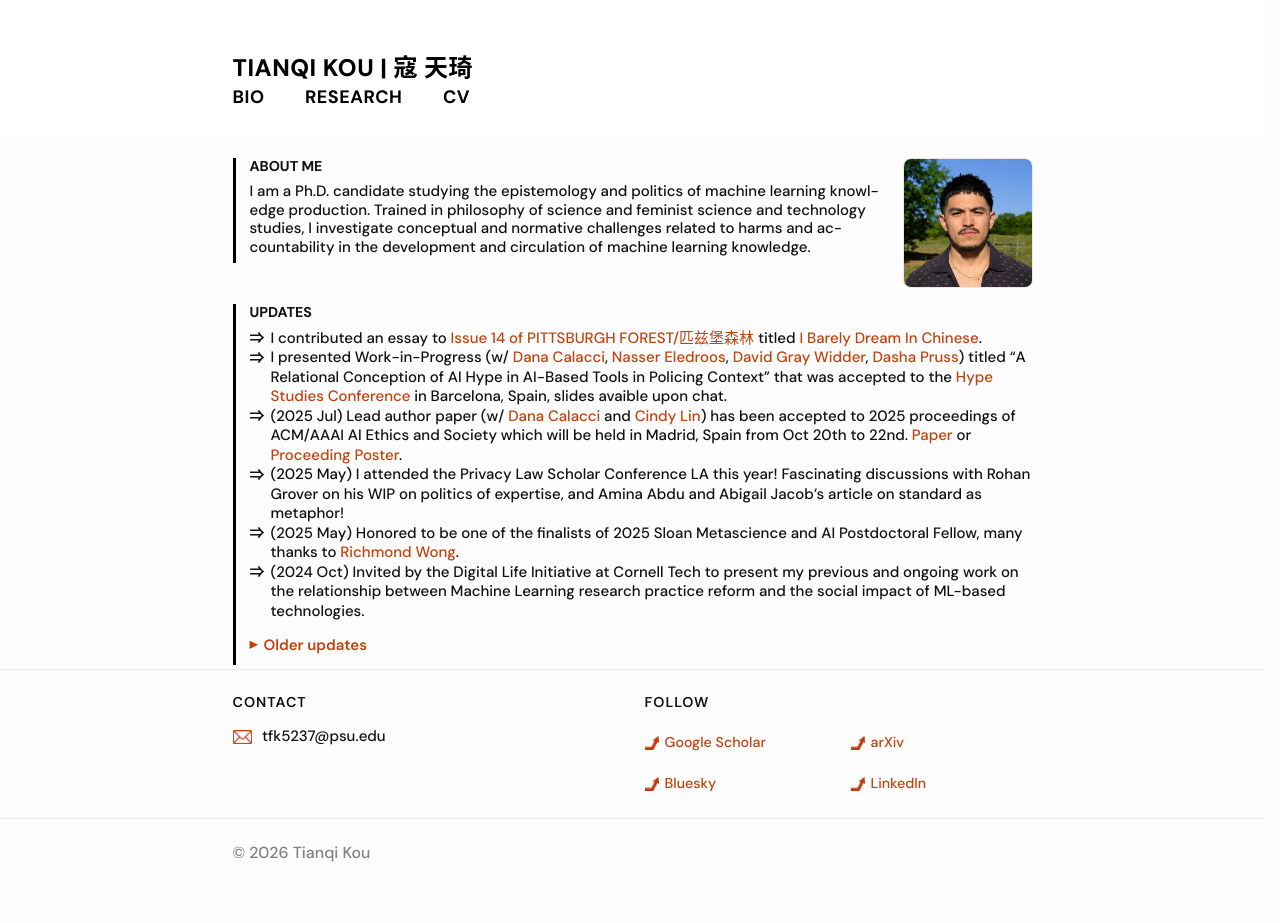
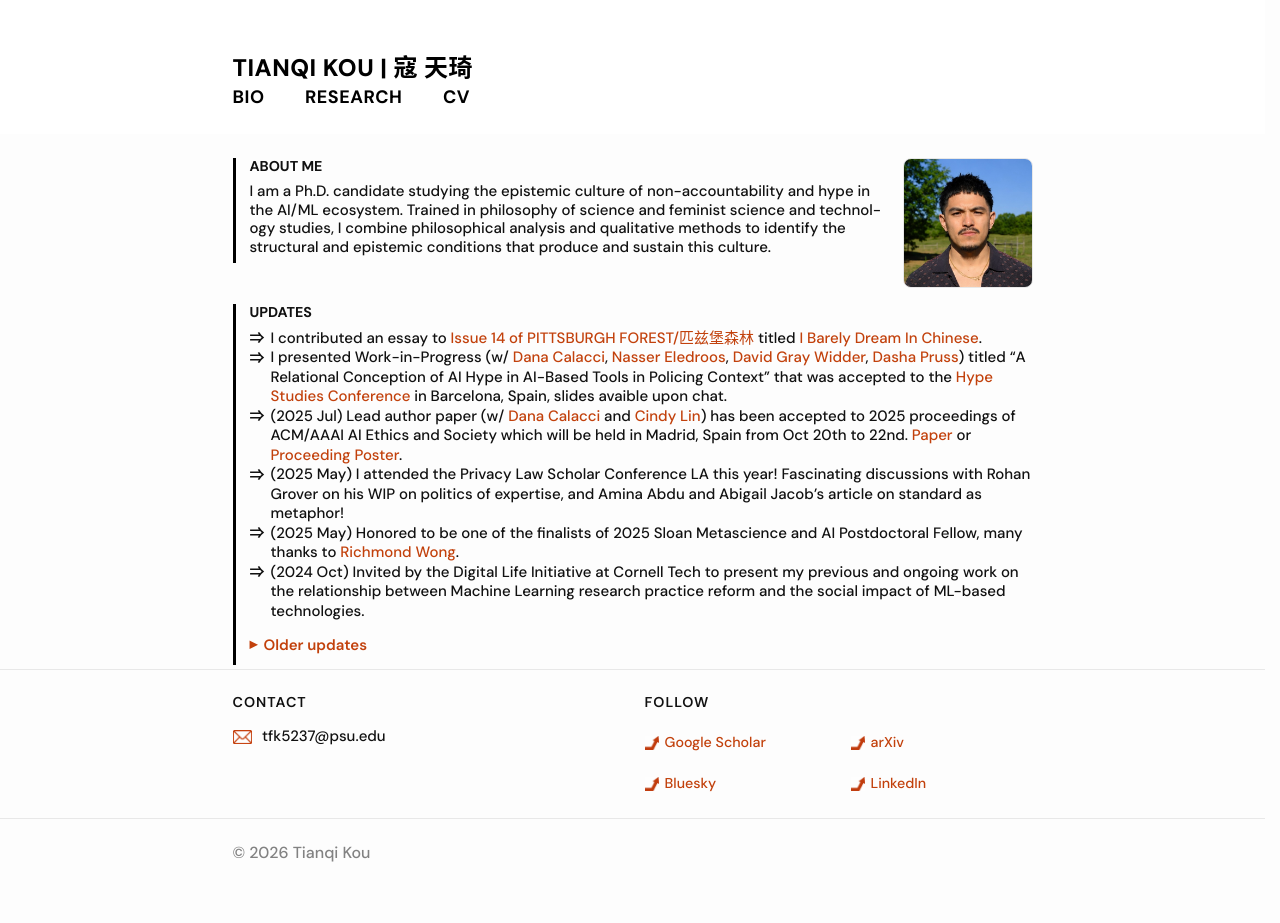
Before and after one commit to koutianqi/koutianqi.github.io, a Jekyll site: the page built from index.markdown, in a window 1280 px wide. Built offline with Jekyll 4.4.1, drawn with Linux system fonts in a browser that asks for light colours.

Commit message:
Update index.markdown

```diff
--- a/index.markdown
+++ b/index.markdown
@@ -1,7 +1,7 @@
 ---
 layout: page
-title: "Tianqi Kou | Tianqi studies AI hype and communication norms."
-description: "I study the construction and mitigation of AI hype through claims in machine learning research and about machine learning technology."
+title: "Tianqi Kou | Tianqi studies AI hype and non-accountability."
+description: "I study the epistemic culture of non-accountability and hype in the AI/ML ecosystem."
 ---
 
 <div class="intro-hero card">
@@ -9,7 +9,7 @@ description: "I study the construction and mitigation of AI hype through claims
   <h2 class="desktop-only"><strong>ABOUT ME</strong></h2>
   <h2 class="mobile-only"><strong>ABOUT ME</strong></h2>
 
-I am a Ph.D. candidate studying the epistemology and politics of machine learning knowledge production. Trained in philosophy of science and feminist science and technology studies, I investigate conceptual and normative challenges related to harms and accountability in the development and circulation of machine learning knowledge.
+I am a Ph.D. candidate studying the epistemic culture of non-accountability and hype in the AI/ML ecosystem. Trained in philosophy of science and feminist science and technology studies, I combine philosophical analysis and qualitative methods to identify the structural and epistemic conditions that produce and sustain this culture.
 
   </div>
   <img class="headshot" src="{{ "/assets/img/headshot_crop.jpg" | relative_url }}" alt="Headshot" />
```
